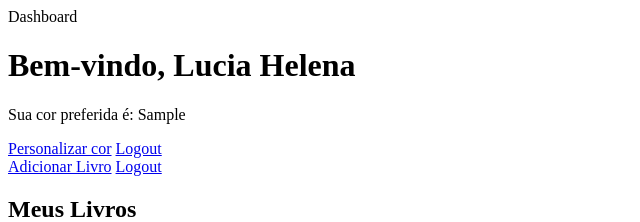
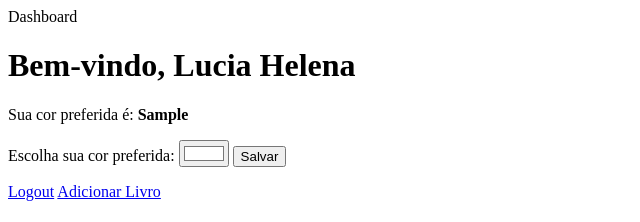
Before and after one commit to Erika-bit-art/py_maf_2024_1, a Django app: template biblioteca/templates/biblioteca/dashboard.html in a window 1280 px wide. Shown: the top 222 px of the page, without its empty margins (0-640 px from the left). Run offline with Django 3.2, Linux system fonts and the light colour scheme; data comes from the database, SQL or seed files in the repository; both versions use the stored data as it was after the commit; tables that the repository leaves empty hold one stand-in row (values such as "Sample post"); the template is opened without the code that fills it: values that come from a table or form of the project are taken from there, most other values are stand-ins (such as "Sample title", 1, 10 or a date in 2020).

Commit message:
WIP: NOVO PROJETO - GERENCIADOR DE LIVROS - MINHA BIBLIOTECA

```diff
--- a/biblioteca/models.py
+++ b/biblioteca/models.py
@@ -1,5 +1,5 @@
 from django.db import models
-
+from django.contrib.auth.models import AbstractUser
 
 class Usuario(models.Model):
     nome = models.CharField(max_length=100)
@@ -11,6 +11,7 @@ class Usuario(models.Model):
     created_at = models.DateTimeField(auto_now_add=True)
     updated_at = models.DateTimeField(auto_now=True)
     token = models.CharField(max_length=255, default='', blank=True)
+    cor_preferida = models.CharField(max_length=7, default='#FFFFFF')
 
     USERNAME_FIELD = 'email'
     REQUIRED_FIELDS = ['nome', 'idade', 'password']
--- a/biblioteca/templates/biblioteca/dashboard.html
+++ b/biblioteca/templates/biblioteca/dashboard.html
@@ -9,24 +9,29 @@
     </style>
 
     <h1 class="display-4">Bem-vindo, {{ usuario.nome }}</h1>
-    <p>Sua cor preferida é: {{ cor_preferida }}</p>
-    <a href="{% url 'personalizar' %}">Personalizar cor</a>
-    <a href="{% url 'logout' %}">Logout</a>
+    <p>Sua cor preferida é: <strong>{{ cor_preferida }}</strong></p>
+
+    <form method="POST" action="{% url 'personalizar' %}">
+    {% csrf_token %}
+    <label for="cor_preferida">Escolha sua cor preferida:</label>
+    <input type="color" name="cor_preferida" id="cor_preferida" value="{{ usuario.cor_preferida }}">
+    <button type="submit" class="btn btn-success">Salvar</button>
+</form>
+
 
     <div class="mb-3">
+        <a href="{% url 'logout' %}" class="btn btn-secondary">Logout</a>
         {% if usuario.is_admin %}
-            <a href="{% url 'listar_usuarios' %}" class="btn btn-primary btn-sm mr-2">Listar Livros</a>
+            <a href="{% url 'listar_usuarios' %}" class="btn btn-primary ml-2">Listar Livros</a>
         {% else %}
-            <a href="{% url 'adicionar_livro' %}" class="btn btn-primary btn-sm mr-2">Adicionar Livro</a>
+            <a href="{% url 'adicionar_livro' %}" class="btn btn-primary ml-2">Adicionar Livro</a>
         {% endif %}
-        <a href="{% url 'logout' %}" class="btn btn-secondary btn-sm">Logout</a>
     </div>
 </div>
 
 {% if not usuario.is_admin %}
 <h2>Meus Livros</h2>
 <div class="row">
-    <form class="mb-3"></form>
     {% for livro in livros %}
         <div class="col-md-4">
             <div class="card mb-4">
@@ -43,16 +48,16 @@
                 <div class="modal-dialog" role="document">
                     <div class="modal-content">
                         <div class="modal-header">
-                            <h5 class="modal-title" aria-labelledby="modalLabel{{ livro.id }}">Informações de {{ livro.nome }}</h5>
+                            <h5 class="modal-title" id="modalLabel{{ livro.id }}">Informações de {{ livro.nome }}</h5>
                             <button type="button" class="close" data-bs-dismiss="modal" aria-label="Close">
                                 <span aria-hidden="true">&times;</span>
                             </button>
                         </div>
                         <div class="modal-body">
-                            <p><strong>Ano de Publicação: </strong>{{ livro.ano_de_publicacao }}</p>
-                            <p><strong>País: </strong>{{ livro.pais }}</p>
-                            <p><strong>Autor(a): </strong>{{ livro.autor }}</p>
-                            <p><strong>Sinopse: </strong>{{ livro.sinopse }}</p>
+                            <p><strong>Ano de Publicação:</strong> {{ livro.ano_de_publicacao }}</p>
+                            <p><strong>País:</strong> {{ livro.pais }}</p>
+                            <p><strong>Autor(a):</strong> {{ livro.autor }}</p>
+                            <p><strong>Sinopse:</strong> {{ livro.sinopse }}</p>
                         </div>
                         <div class="modal-footer">
                             <button type="button" class="btn btn-secondary" data-bs-dismiss="modal">Fechar</button>
--- a/biblioteca/views.py
+++ b/biblioteca/views.py
@@ -127,8 +127,11 @@ def logout(request):
 def personalizar(request):
     if request.method == 'POST':
         cor_preferida = request.POST.get('cor_preferida')
+        request.user.cor_preferida = cor_preferida  # Salva a cor no modelo do usuário
+        request.user.save()  # Salva as alterações no banco de dados
         request.session['cor_preferida'] = cor_preferida
         response = redirect('dashboard')
         response.set_cookie('cor_preferida', cor_preferida, max_age=3600)
         return response
-    return render(request, 'biblioteca/personalizar.html')
+
+    return render(request, 'biblioteca/personalizar.html', {'usuario': request.user})
```
Also changed, not shown: biblioteca/templates/biblioteca/personalizar.html (+5 -2 lines), db.sqlite3.
